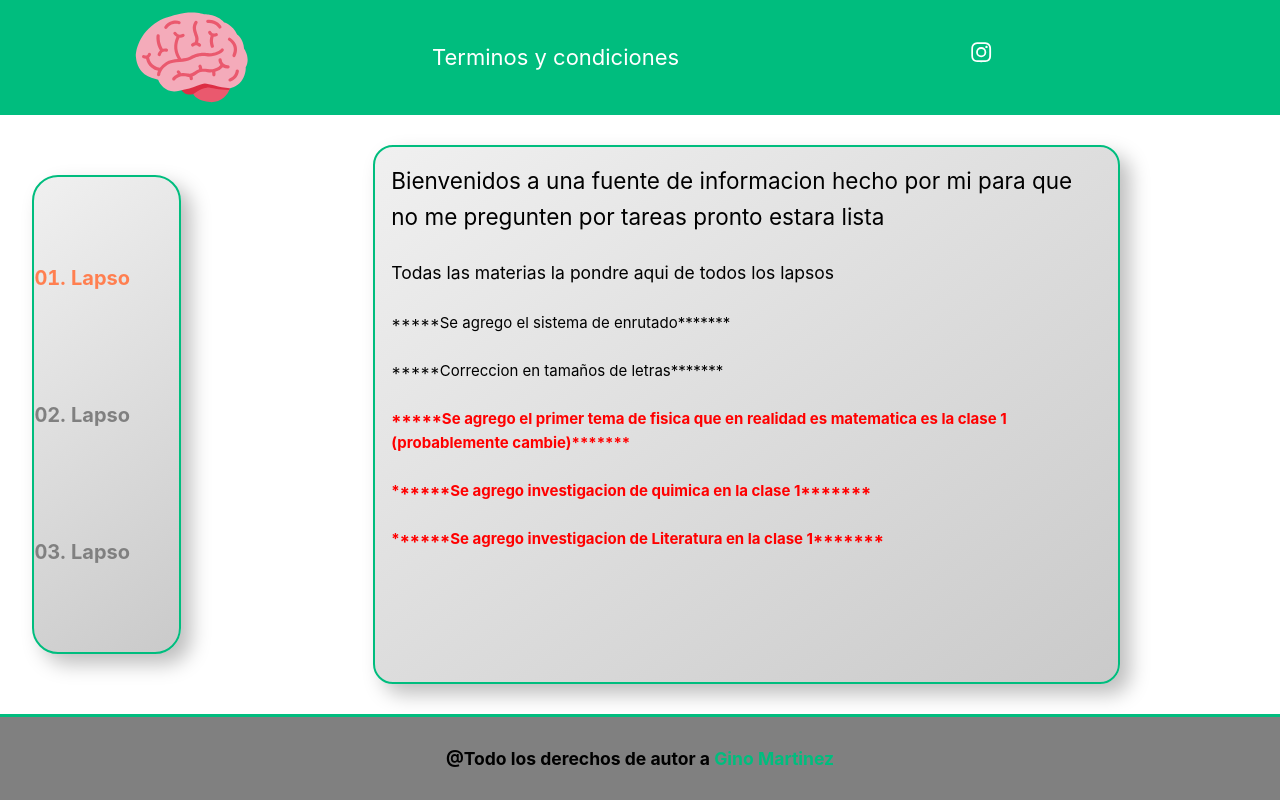
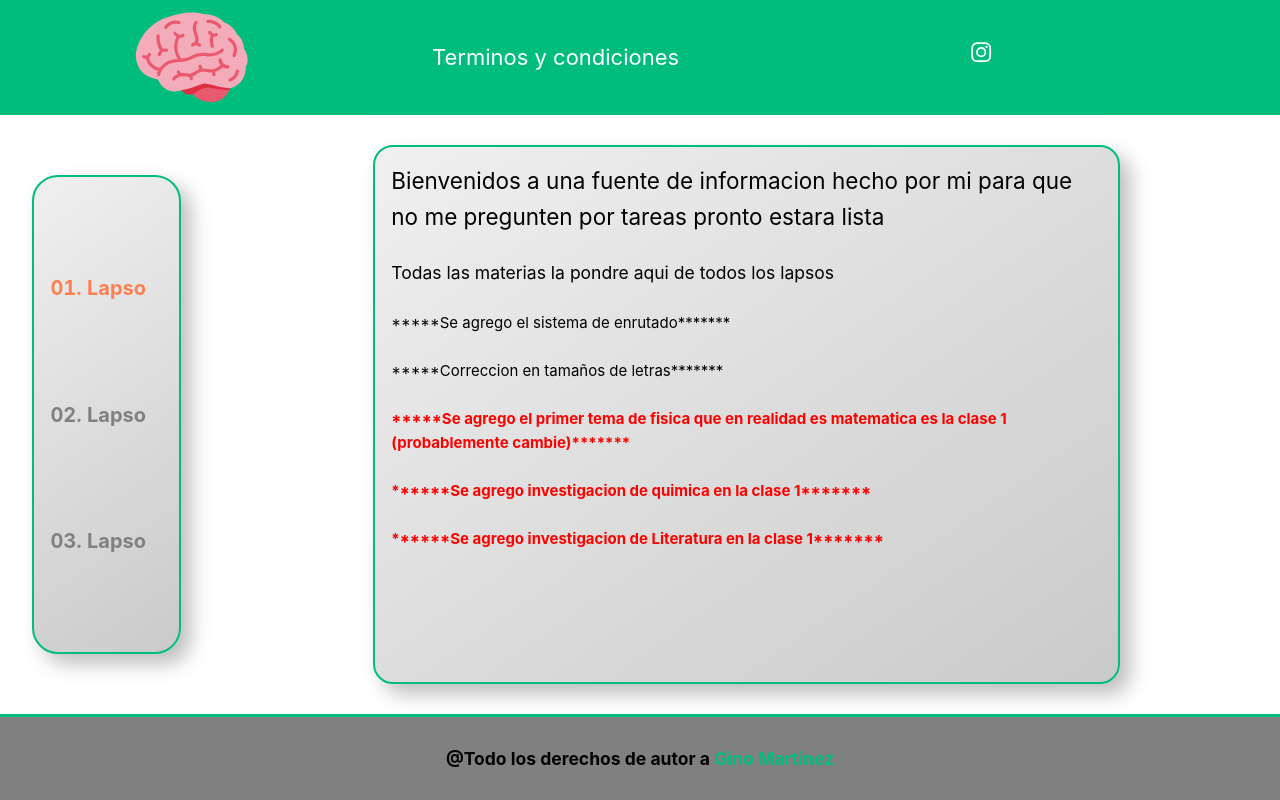
Before and after one commit to GinoMartinez080808/Proyecto-Inv-del-liceo, a Vue app in the folder inv-lic/: page / in a window 1280 px wide. Built offline with nearby package versions, Linux system fonts and the light colour scheme.

Commit message:
modified:   inv-lic/src/assets/main.css

```diff
--- a/inv-lic/src/assets/main.css
+++ b/inv-lic/src/assets/main.css
@@ -44,9 +44,11 @@ body {
       border-radius: 20px;
       border: 2px solid hsla(160, 100%, 37%, 1);
       border-radius: 26px;
+      padding: 1rem;
       background: linear-gradient(145deg, #f0f0f0, #cacaca);
       box-shadow:  10px 10px 20px #bebebe,
                    -10px -10px 20px #ffffff;
+
     }
   #app {
     display: grid;
```
